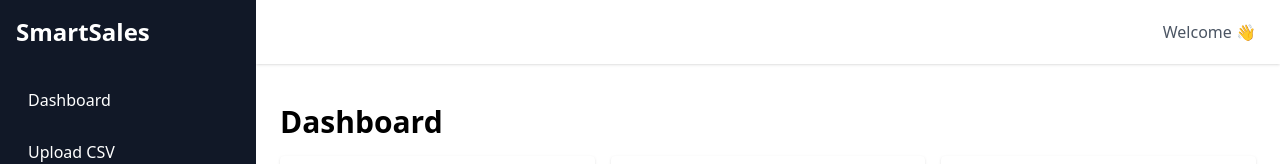
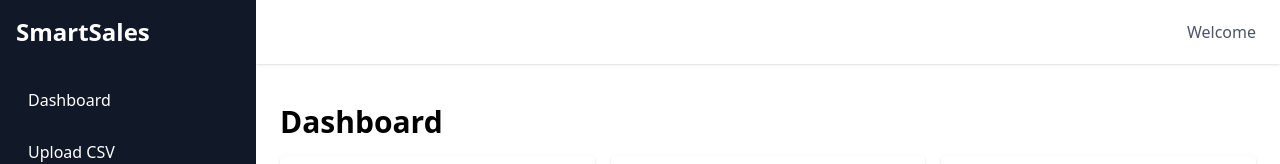
Before and after one commit to 1faran-khandev/smart-sales-forecast, a React (Vite) app: page / in a window 1280 px wide. Shown: the top 164 px of the page. Built offline with nearby package versions, Linux system fonts and the light colour scheme.

Commit message:
Update Header.jsx

```diff
--- a/src/components/layout/Header.jsx
+++ b/src/components/layout/Header.jsx
@@ -1,7 +1,7 @@
 export default function Header() {
   return (
     <div className="h-16 bg-white shadow flex items-center justify-end px-6 mb-4">
-      <span className="text-gray-600 font-medium">Welcome 👋</span>
+      <span className="text-gray-600 font-medium">Welcome </span>
     </div>
   );
 }
```
